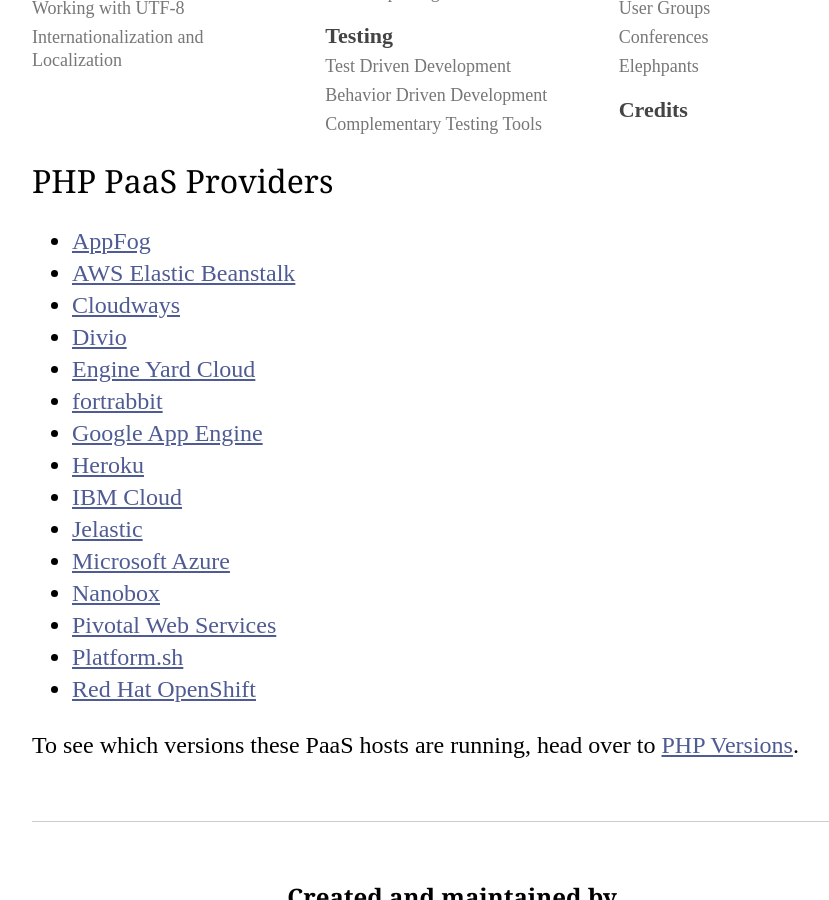
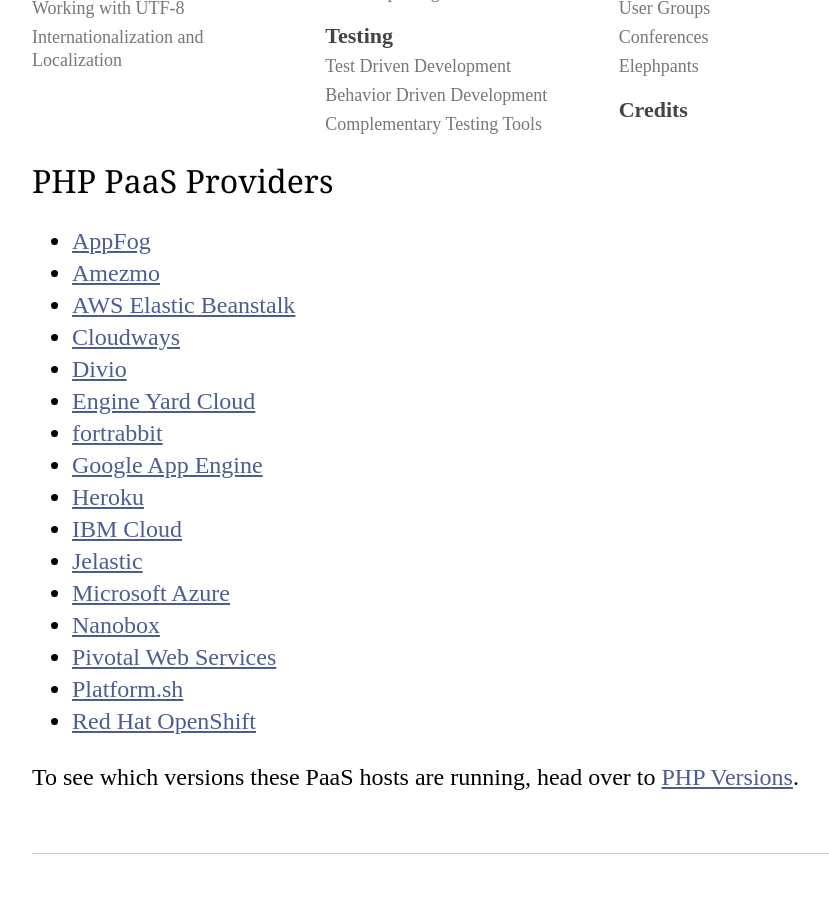
Before and after one commit to codeguy/php-the-right-way, a Jekyll site: the page built from _posts/16-05-01-PHP-PaaS-Providers.md, in a window 1280 px wide and 900 px high, scrolled down 1066 px. Shown: the whole window, without its empty margins (188-1017 px from the left). Built offline with Jekyll 4.4.1, drawn with Linux system fonts in a browser that asks for light colours; our own code applies the rules of GitHub Pages for plain Markdown files.

Commit message:
Add Amezmo to the list of PaaS providers

```diff
--- a/_posts/16-05-01-PHP-PaaS-Providers.md
+++ b/_posts/16-05-01-PHP-PaaS-Providers.md
@@ -7,6 +7,7 @@ anchor:  php_paas_providers
 ## PHP PaaS Providers {#php_paas_providers_title}
 
 * [AppFog](https://www.ctl.io/appfog/)
+* [Amezmo](https://www.amezmo.com)
 * [AWS Elastic Beanstalk](https://aws.amazon.com/elasticbeanstalk/)
 * [Cloudways](https://www.cloudways.com/)
 * [Divio](https://www.divio.com/php/)
```
